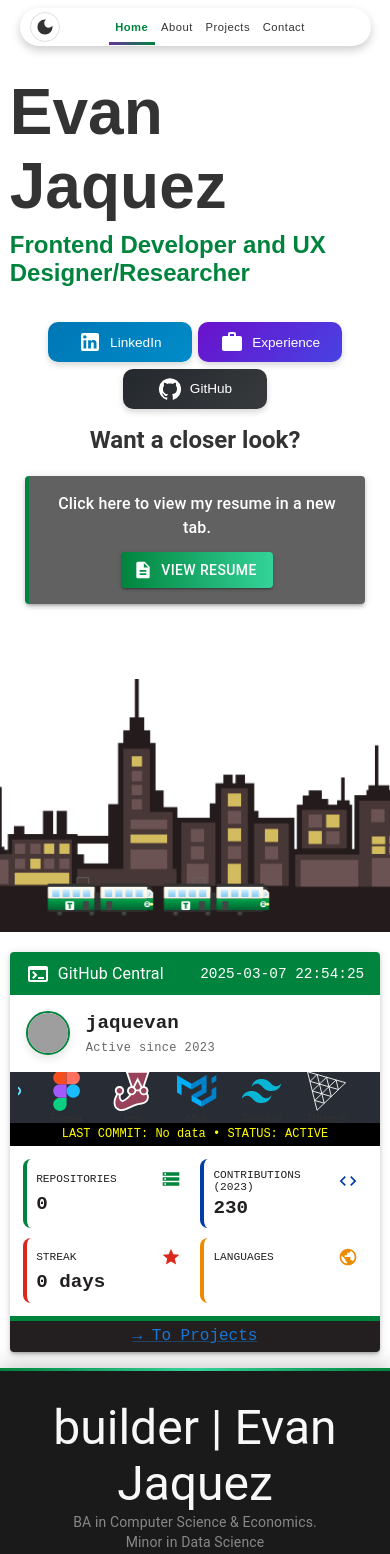
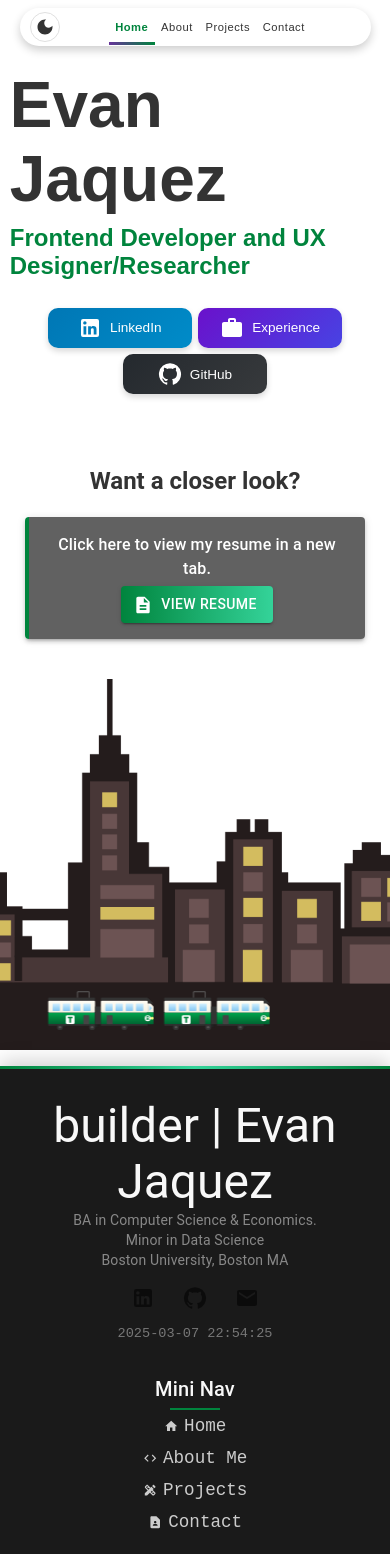
Before and after one commit to jaquevan/builder, a Next.js app: page / in a window 390 px wide. Shown: the top 1554 px of the page. Built offline with nearby package versions, Linux system fonts and the light colour scheme; no server answers; grey boxes are pictures that could not be loaded.

Commit message:
small fixes on homesscreen, need to make some changes to the contact page for mobile view, and also made some changes to the about me page

```diff
--- a/app/components/AboutMe/Drumline.tsx
+++ b/app/components/AboutMe/Drumline.tsx
@@ -93,7 +93,8 @@ const YoutubeButton = styled.a`
     gap: 0.5rem;
 
     &:hover {
-        background-color: #cc0000;
+        background-color: #84919a;
+        color: black;
         transform: translateY(-2px);
     }
 
--- a/app/components/AboutMe/Spotify.tsx
+++ b/app/components/AboutMe/Spotify.tsx
@@ -3,7 +3,6 @@ import styled from "styled-components";
 
 const SpotifyContainer = styled.div`
     width: 45%;
-    max-height: 1055px;
     border-radius: 10px;
     overflow: hidden;
     box-shadow: 0 4px 12px rgb(255, 255, 255);
--- a/app/components/Landing/Buttons.tsx
+++ b/app/components/Landing/Buttons.tsx
@@ -58,8 +58,7 @@ const ButtonContainer = styled.div`
     justify-content: flex-start;
     max-width: 100%;
     margin: 1.5rem 0 0.5rem;
-    padding: 0 clamp(1rem, 10%, 5rem);
-    padding-top: 3%;
+    padding: 1% 0 clamp(1rem, 10%, 5rem);
 
     @media (max-width: 768px) {
         justify-content: center;
@@ -70,10 +69,16 @@ const ButtonContainer = styled.div`
 
 const Name = styled.h1`
     margin: 0 auto;
-    text-align: left;
-    padding-top: 4%;
-    padding-bottom: 0;
+    padding-top: 0.5rem;
     font-size: 4rem;
+`;
+
+const SubText = styled.h2`
+    margin: 0 auto;
+    padding-top: 0.5rem;
+    font-size: 1.5rem;
+    color: #00843D;
+    font-family: Monospaced, "JetBrains Mono", sans-serif;
 `;
 
 const StyledButton = styled.a<StyledButtonProps>`
@@ -167,20 +172,14 @@ const ButtonText = styled.span`
     }
 `;
 
-const SubText = styled.h2`
-    margin: 0 auto;
-    padding-top: 0.5rem;
-    font-size: 1.5rem;
-    color: #00843D; /* Use the same green color as other components */
-    font-family: Monospaced, "JetBrains Mono", sans-serif;
-    text-align: left;
-`;
+
 
 export default function EnhancedButtons() {
     return (
         <>
             <Name>Evan Jaquez</Name>
             <SubText>Frontend Developer and UX Designer/Researcher</SubText>
+
             <ButtonContainer role="navigation" aria-label="Social links and navigation">
                 {buttons.map((button) => (
                     <Tooltip title={button.tooltip} key={button.id} arrow>
--- a/app/components/Landing/Content.tsx
+++ b/app/components/Landing/Content.tsx
@@ -31,7 +31,7 @@ const TrackContainer = styled.div`
     position: relative;
     width: 100vw;
     margin-left: calc(-50vw + 50%);
-    height: 37vh;
+    height: 30vh;
     background: url(${City.src}) no-repeat center;
     background-size: cover;
     overflow: hidden;
@@ -42,11 +42,11 @@ const TrackContainer = styled.div`
     align-items: center;
 
     @media (max-width: 768px) {
-        height: 30vh;
+        height: 44vh;
     }
 
     @media (max-width: 480px) {
-        height: 30vh;
+        height: 44vh;
     }
 `;
 
--- a/app/components/Landing/GithubStatus.styles.ts
+++ b/app/components/Landing/GithubStatus.styles.ts
@@ -26,6 +26,8 @@ interface StatItemProps {
 }
 
 // styled components
+
+// this holds the stats cards
 export const StationPaper = styled(Paper)`
     display: flex;
     flex-direction: column;
@@ -40,20 +42,12 @@ export const StationPaper = styled(Paper)`
     transform-origin: top center;
     font-family: 'JetBrains Mono', 'Roboto Mono', monospace;
 
-    @media (max-width: 768px) {
+    @media screen and (max-width: 768px) {
         max-width: 100%;
         margin: 0 auto;
     }
+`;
 
-    &:hover {
-        transform: translateY(-0.25rem);
-        transition: transform 0.3s ease;
-
-        @media (max-width: 768px) {
-            transform: translateY(-0.125rem);
-        }
-    }
-`;
 
 export const StationHeader = styled.div`
     background-color: ${MBTAColors.green};
@@ -103,8 +97,8 @@ export const UserInfo = styled.div`
 `;
 
 export const StyledAvatar = styled(Avatar)`
-    width: 4rem;
-    height: 4rem;
+    width: 4.5rem;
+    height: 4.5rem;
     border: 0.1875rem solid ${MBTAColors.green};
     box-shadow: 0 0.25rem 0.5rem rgba(0, 0, 0, 0.1);
 
@@ -115,11 +109,12 @@ export const StyledAvatar = styled(Avatar)`
     }
 `;
 
+// list of technologies used
 export const InfoBoard = styled.div`
-    background-color: #282C34;
-    color: #F8F8F8;
+    background-color: #5a5c62;
     padding: 0.75rem;
     position: relative;
+    font-weight: 800;
     height: 2.5rem;
     overflow: hidden;
     display: flex;
@@ -157,7 +152,7 @@ export const StatItem = styled.div<StatItemProps>`
 
     &:hover {
         transform: translateY(-0.125rem);
-        transition: transform 0.2s ease;
+        transition: transform 0.1s ease;
     }
 
     @media (max-width: 480px) {
@@ -196,7 +191,7 @@ export const StatValue = styled.div`
 
 export const DirectionSign = styled(Link)`
     display: flex;
-    background-color: ${MBTAColors.black};
+    background-color: #5a5c62;
     color: white;
     align-items: center;
     justify-content: center;
@@ -230,6 +225,7 @@ export const LastCommitTicker = styled.div`
     padding: 0.4rem;
     font-family: 'JetBrains Mono', 'Roboto Mono', monospace;
     font-size: 0.85rem;
+    font-weight: 800;
     text-align: center;
     white-space: nowrap;
     overflow: hidden;
--- a/app/components/Landing/GithubStatus.tsx
+++ b/app/components/Landing/GithubStatus.tsx
@@ -61,7 +61,7 @@ export default function GitHubStatus() {
 
     // hardcoded values
     const username = "jaquevan";
-    const contributions = 230; // hardcoded for now
+    const contributions = 259; // hardcoded for now
     const stationName = "GitHub Central";
 
     // update time every second
--- a/app/components/Landing/Main.tsx
+++ b/app/components/Landing/Main.tsx
@@ -16,17 +16,6 @@ const fadeIn = keyframes`
     }
 `;
 
-const glow = keyframes`
-    0% {
-        text-shadow: 0 0 5px rgba(255,255,255,0.6), 0 0 10px rgba(255,255,255,0.4);
-    }
-    50% {
-        text-shadow: 0 0 20px rgba(255,255,255,0.8), 0 0 30px rgba(255,255,255,0.6);
-    }
-    100% {
-        text-shadow: 0 0 5px rgba(255,255,255,0.6), 0 0 10px rgba(255,255,255,0.4);
-    }
-`;
 
 const StyledBody = styled.div`
     overflow-x: hidden;
@@ -63,49 +52,14 @@ const MainSection = styled.div`
     }
 `;
 
-const WelcomeContainer = styled.div`
-    position: relative;
-    display: flex;
-    flex-direction: column;
-    margin-top: -11%;
-    z-index: 10;
-    animation: ${fadeIn} 1.5s ease-out;
-
-    @media (max-width: 768px) {
-        margin-top: 1rem;
-    }
-
-    @media (max-width: 375px) {
-        margin-top: 0.5rem;
-    }
-`;
-
-const WelcomeText = styled.h2`
-    font-size: clamp(1.8rem, 5vw, 3rem);
-    font-weight: 700;
-    text-align: left;
-    letter-spacing: 2px;
-    animation: ${glow} 4s infinite;
-    text-shadow: 0 0 10px rgba(255,255,255,0.6);
-    margin-bottom: clamp(10px, 2vh, 15px);
-    padding-top: 0;
-
-    @media (max-width: 480px) {
-        letter-spacing: 1px;
-        text-align: center;
-    }
-
-    @media (max-width: 375px) {
-        font-size: 1.5rem;
-        letter-spacing: 0.5px;
-    }
-`;
-
 const MainContentArea = styled.div`
     display: flex;
     flex-direction: column;
     position: relative;
     flex: 1;
+
+    @media (width: 1024px) {
+    }
 `;
 
 const TopContainer = styled.div`
@@ -118,7 +72,7 @@ const TopContainer = styled.div`
 
     @media (max-width: 1024px) {
         flex-direction: column;
-        align-items: center;
+        width: 100%;
     }
 `;
 
@@ -130,6 +84,9 @@ const ButtonDiv = styled.div`
     @media (max-width: 1024px) {
         padding-right: 0;
         width: 100%;
+        display: flex;
+        flex-direction: column;
+        align-items: center;
     }
 
     @media (max-width: 375px) {
@@ -142,8 +99,8 @@ const StatusContainer = styled.div`
     position: absolute;
     top: 1vw;
     right: 1vw;
+    width: 40%;
 
-    /* only visible on desktop */
     @media (max-width: 1024px) {
         display: none;
     }
@@ -154,21 +111,26 @@ const MobileStatusContainer = styled.div`
     display: none;
     z-index: 30;
     width: 100%;
-    max-width: 500px;
-    margin: 20px auto 0;
+    margin: 20px auto;
+    padding: 0 20px;
 
-    @media (max-width: 1024px) {
+    @media (width: 1024px) {
         display: block;
+        order: 3;
     }
 
-    @media (max-width: 375px) {
-        margin: 10px auto 0;
+    @media (width: 768px) {
+        padding: 0 15px;
+    }
+
+    @media (width: 480px) {
+        padding: 0 10px;
     }
 `;
 
 const ResumeSection = styled.div`
-    margin: 15px 0 5px 5.5%;
-    max-width: 500px;
+    width: 25vw;
+    padding: 0;
     animation: ${fadeIn} 0.8s ease-out 0.3s both;
     z-index: 25;
 
@@ -204,10 +166,6 @@ export default function Main() {
                         </StatusContainer>
                     </TopContainer>
 
-                    <WelcomeContainer>
-                        <WelcomeText> </WelcomeText>
-                    </WelcomeContainer>
-
                     {/* train animation component */}
                     <Content />
 
@@ -215,6 +173,7 @@ export default function Main() {
                     <MobileStatusContainer>
                         <GithubStatus />
                     </MobileStatusContainer>
+
                 </MainContentArea>
             </MainSection>
         </StyledBody>
--- a/app/components/Landing/ResumeCard.tsx
+++ b/app/components/Landing/ResumeCard.tsx
@@ -14,8 +14,7 @@ const fadeSlideIn = keyframes`
 `;
 
 const ResumeSection = styled.div`
-    margin: 15px 0 5px 5.5%;
-    max-width: 500px;
+    margin: 25px 0 5px 5.5%;
     animation: ${fadeSlideIn} 0.8s ease-out 0.3s both;
     z-index: 25;
 
@@ -28,14 +27,14 @@ const ResumeSection = styled.div`
 
 const StyledResumeCard = styled(Paper)`
     background-color: rgba(30, 30, 30, 0.7) !important;
-    backdrop-filter: blur(5px);
+    backdrop-filter: blur(10px);
     padding: 16px 20px;
     border-radius: 10px;
     box-shadow: 0 4px 20px rgba(0, 0, 0, 0.3);
     border-left: 4px solid #00843D;
     display: flex;
     flex-direction: column;
-    gap: 12px;
+    gap: 5px;
 `;
 
 const ResumeButton = styled(Button)`
@@ -61,10 +60,9 @@ const ResumeButton = styled(Button)`
 `;
 
 const StyledText = styled.div`
-    padding-top: 3.5%; // padding changed for tooltip to not cover text
-    margin: 15px 0 5px 5.5%;
+    margin: -5% auto;
+    padding: 0;
     animation: ${fadeSlideIn} 0.8s ease-out 0.3s both;
-    z-index: 25;
 
     @media (max-width: 768px) {
         margin: 15px auto 20px;
```
Also changed, not shown: app/components/AboutMe/Terminal.tsx (+7 -1 lines).
